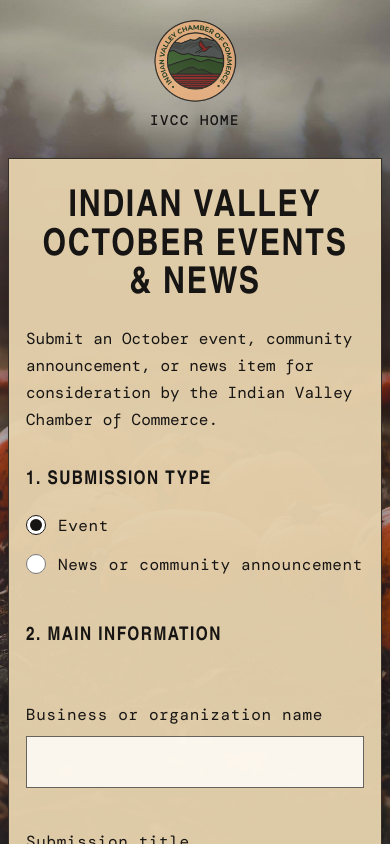
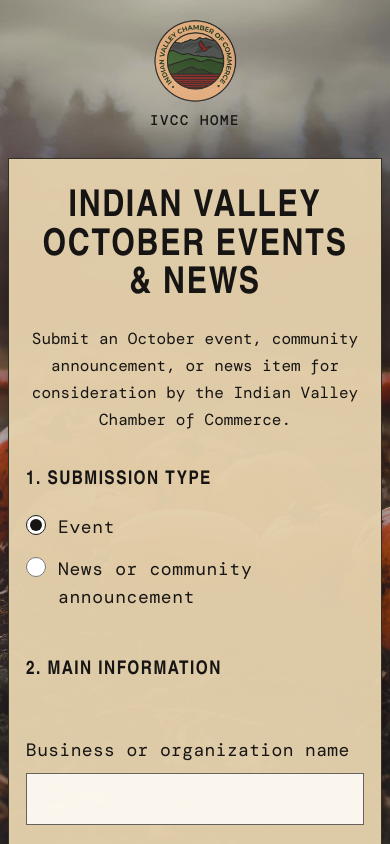
Before and after one commit to aRonnieAlsop/october_events_form, a React (Vite) app: page / in a window 390 px wide. Shown: the top 844 px of the page. Built offline with nearby package versions, Linux system fonts and the light colour scheme; no server answers; a web font is replaced by a local one.

Commit message:
'trying to fix mobile view'

```diff
--- a/src/App.css
+++ b/src/App.css
@@ -592,18 +592,20 @@
     padding-top: 16px;
   }
 }
-
 @media (max-width: 480px) {
   main {
+    width: 100%;
+    max-width: 100%;
     padding:
       30px
       17px
-      160px;
+      205px;
     background-color: rgba(228, 208, 172, 0.97);
   }
 
   main::after {
-    width: 130px;
+    bottom: 12px;
+    width: 175px;
   }
 
   h1 {
@@ -612,69 +614,106 @@
   }
 
   main > p {
-    margin-bottom: 36px;
-    text-align: left;
+    width: 100%;
+    max-width: 100%;
+    margin: 0 auto 36px;
+    text-align: center;
+  }
+
+  form,
+  fieldset,
+  .membership-question,
+  .nonmember-information {
+    width: 100%;
+    min-width: 0;
+    max-width: 100%;
   }
 
   legend {
+    max-width: 100%;
     font-size: 1.18rem;
   }
 
   label {
-    font-size: 1rem;
-    letter-spacing: 0.04em;
+    max-width: 100%;
+    font-size: 18px;
+    letter-spacing: 0.02em;
+  }
+
+  input:not([type='radio']):not([type='checkbox']),
+  textarea {
+    width: 100%;
+    min-width: 0;
+    max-width: 100%;
   }
 
   input[type='date'],
   input[type='time'] {
+    width: 100%;
+    min-width: 0;
     max-width: 100%;
   }
 
   input[type='file'] {
+    display: block;
+    width: 100%;
+    min-width: 0;
+    max-width: 100%;
+    overflow: hidden;
     font-size: 0.9rem;
   }
 
   input[type='file']::file-selector-button {
     display: block;
+    max-width: 100%;
     margin: 0 0 12px;
   }
 
-  .nonmember-note {
-    padding: 17px;
+  textarea {
+    overflow-wrap: anywhere;
   }
 
   button[type='submit'] {
     width: 100%;
+    max-width: 100%;
   }
 
   .questions-contact {
-    display: block;
-    margin-top: 32px;
+    display: flex;
+    flex-direction: column;
+    align-items: center;
+    justify-content: center;
+    gap: 7px;
+    width: 100%;
+    max-width: 100%;
+    margin: 32px auto 0;
+    text-align: center;
   }
 
   .questions-label {
     display: block;
-    margin-bottom: 8px;
+    margin: 0;
   }
 
   .questions-contact a {
+    display: inline-flex;
+    width: fit-content;
     max-width: 100%;
-    font-size: 0.9rem;
+    margin: 0 auto;
+    font-size: 0.95rem;
+    text-align: center;
   }
 
+  /*
+    Hide the expanding address on touch-sized screens.
+    Tapping Email Us still opens the mail application.
+  */
   .email-address {
-    white-space: normal;
-  }
-
-  .questions-contact a:hover .email-address,
-  .questions-contact a:focus-visible .email-address {
-    display: block;
-    width: 100%;
-    max-width: 100%;
-    margin-top: 3px;
+    display: none;
   }
 
   .success-dialog {
+    max-width: calc(100vw - 34px);
     box-shadow: 7px 7px 0 rgba(23, 21, 19, 0.55);
   }
 
@@ -682,11 +721,3 @@
     width: 100%;
   }
 }
-
-@media (prefers-reduced-motion: reduce) {
-  *,
-  *::before,
-  *::after {
-    transition: none !important;
-  }
-}
```
